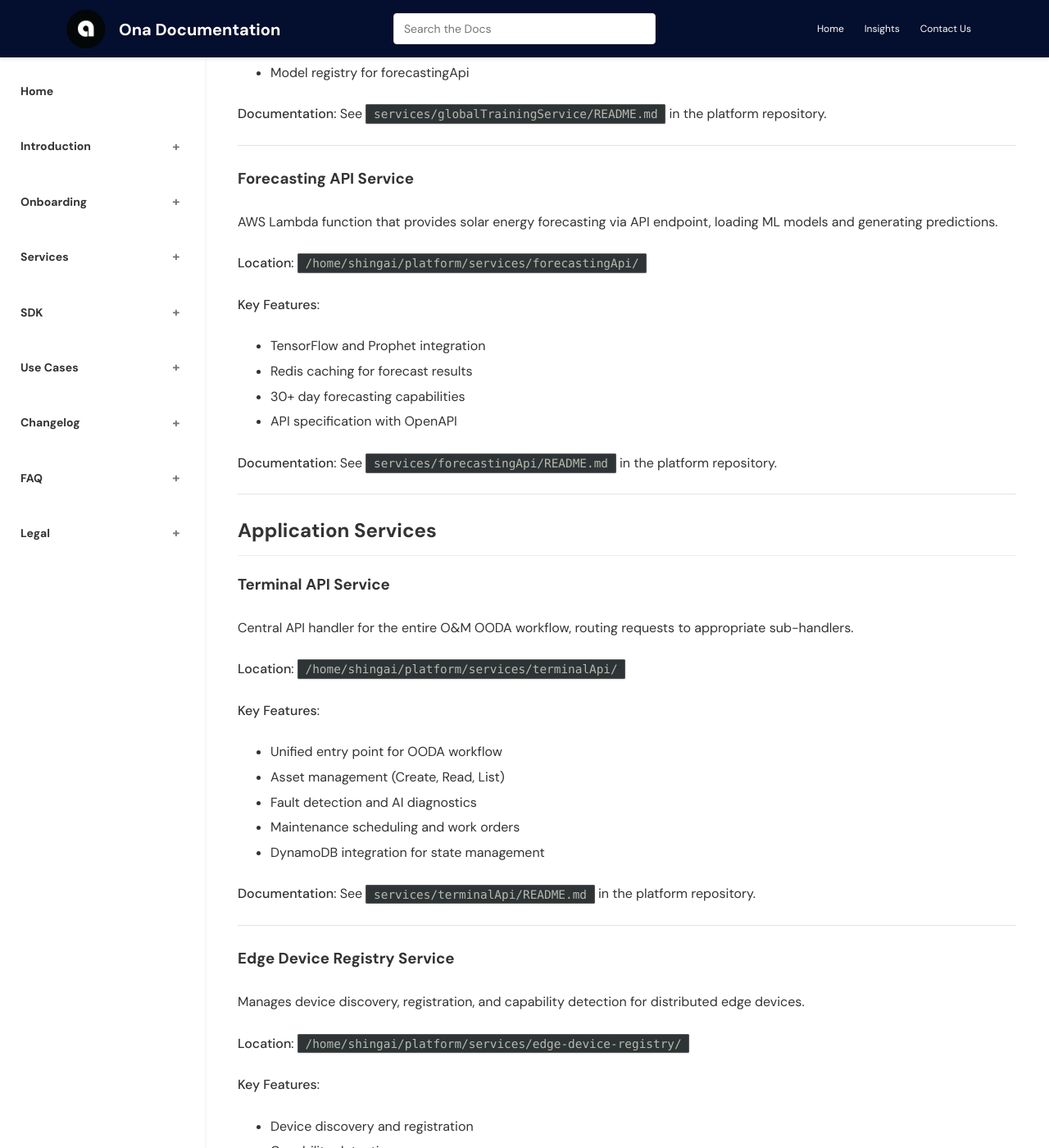
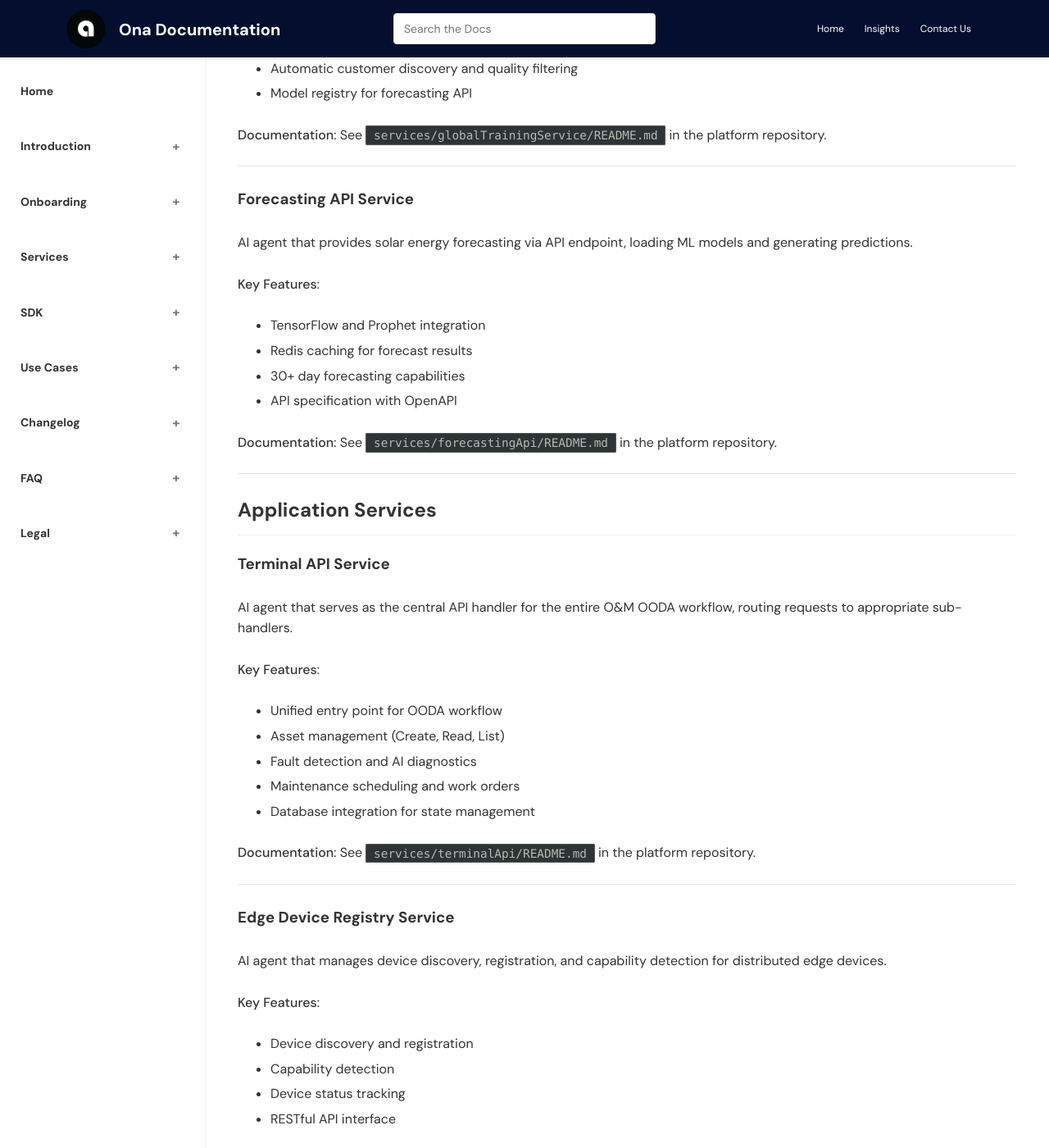
Before and after one commit to AsobaCloud/asobacode.github.io, a Jekyll site: the page built from archive/developers.md, in a window 1280 px wide and 1400 px high, scrolled down 3488 px. Shown: the whole window at 82% size. Built offline with Jekyll 4.4.1, drawn with Linux system fonts in a browser that asks for light colours; comment, search, counter and statistics services are not loaded; some of the changed text lies outside the part shown.

Commit message:
Remove AWS/cloud provider references and update all services to AI agent terminology

```diff
--- a/archive/developers.md
+++ b/archive/developers.md
@@ -29,8 +29,8 @@ AI agent that serves as the secure entry point for incoming data, providing pre-
 
 **Key Features**:
 - Secure entry point for data uploads
-- Pre-signed URL generation for S3
-- AWS Lambda Powertools for logging and metrics
+- Pre-signed URL generation for secure uploads
+- Structured logging and metrics
 
 **Documentation**: See `services/dataIngestion/README.md` in the platform repository.
 
@@ -103,13 +103,13 @@ AI agent that performs ML-based solar data interpolation with comprehensive gap
 ### Weather Cache Service
 {: #weather-cache-service }
 
-AI agent that fetches weather data for all active locations and caches results in S3.
+AI agent that fetches weather data for all active locations and caches results.
 
 **Key Features**:
 - Asynchronous concurrent API calls
 - Rate limiting for external APIs
-- Centralized S3 cache
-- DynamoDB integration for location management
+- Centralized cache storage
+- Database integration for location management
 
 **Documentation**: See `services/weatherCache/README.md` in the platform repository.
 
@@ -126,9 +126,9 @@ AI agent that trains LSTM forecasting models using customer validation optimizat
 **Key Features**:
 - Site-level and device-level training
 - Customer validation optimization strategy
-- GPU training on SageMaker (ml.g4dn.2xlarge)
+- GPU-accelerated model training
 - Automatic customer discovery and quality filtering
-- Model registry for forecastingApi
+- Model registry for forecasting API
 
 **Documentation**: See `services/globalTrainingService/README.md` in the platform repository.
 
@@ -137,9 +137,7 @@ AI agent that trains LSTM forecasting models using customer validation optimizat
 ### Forecasting API Service
 {: #forecasting-api-service }
 
-AWS Lambda function that provides solar energy forecasting via API endpoint, loading ML models and generating predictions.
-
-**Location**: `/home/shingai/platform/services/forecastingApi/`
+AI agent that provides solar energy forecasting via API endpoint, loading ML models and generating predictions.
 
 **Key Features**:
 - TensorFlow and Prophet integration
@@ -157,16 +155,14 @@ AWS Lambda function that provides solar energy forecasting via API endpoint, loa
 ### Terminal API Service
 {: #terminal-api-service }
 
-Central API handler for the entire O&M OODA workflow, routing requests to appropriate sub-handlers.
-
-**Location**: `/home/shingai/platform/services/terminalApi/`
+AI agent that serves as the central API handler for the entire O&M OODA workflow, routing requests to appropriate sub-handlers.
 
 **Key Features**:
 - Unified entry point for OODA workflow
 - Asset management (Create, Read, List)
 - Fault detection and AI diagnostics
 - Maintenance scheduling and work orders
-- DynamoDB integration for state management
+- Database integration for state management
 
 **Documentation**: See `services/terminalApi/README.md` in the platform repository.
 
@@ -175,9 +171,7 @@ Central API handler for the entire O&M OODA workflow, routing requests to approp
 ### Edge Device Registry Service
 {: #edge-device-registry-service }
 
-Manages device discovery, registration, and capability detection for distributed edge devices.
-
-**Location**: `/home/shingai/platform/services/edge-device-registry/`
+AI agent that manages device discovery, registration, and capability detection for distributed edge devices.
 
 **Key Features**:
 - Device discovery and registration
@@ -192,9 +186,7 @@ Manages device discovery, registration, and capability detection for distributed
 ### Energy Analyst RAG Service
 {: #energy-analyst-rag-service }
 
-RAG-powered service for energy policy and regulatory compliance analysis.
-
-**Location**: `/home/shingai/platform/services/energyAnalystRag/`
+AI agent that provides RAG-powered energy policy and regulatory compliance analysis.
 
 **Key Features**:
 - Regulatory compliance queries
@@ -211,12 +203,12 @@ RAG-powered service for energy policy and regulatory compliance analysis.
 All services follow a consistent architecture pattern:
 
 - **Container-based**: Built as Docker containers
-- **AWS Lambda**: Deployed as serverless functions
+- **Serverless**: Deployed as serverless functions
 - **Base Image**: Most services inherit from `ona-base` image
-- **Logging**: AWS Lambda Powertools for structured logging
-- **Metrics**: CloudWatch metrics integration
-- **S3 Integration**: Standardized S3 bucket structure
-- **Event-Driven**: S3 events trigger downstream processing
+- **Logging**: Structured logging and metrics
+- **Metrics**: Metrics integration and monitoring
+- **Storage Integration**: Standardized storage structure
+- **Event-Driven**: Events trigger downstream processing
 
 ---
 
```
Also changed, not shown: other parts of archive/developers.md (+3 -3 lines).
